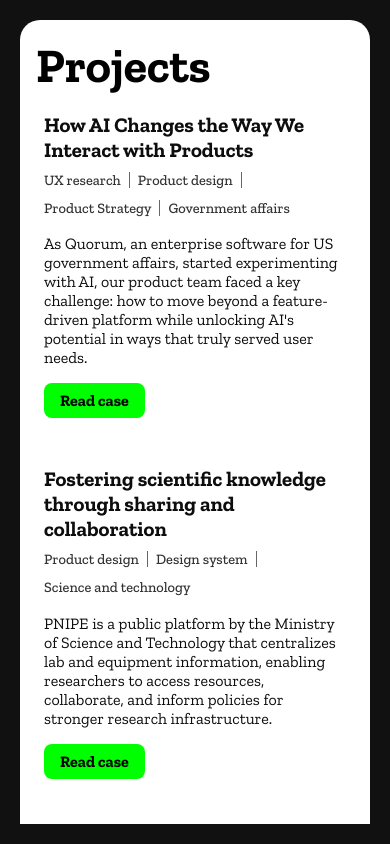
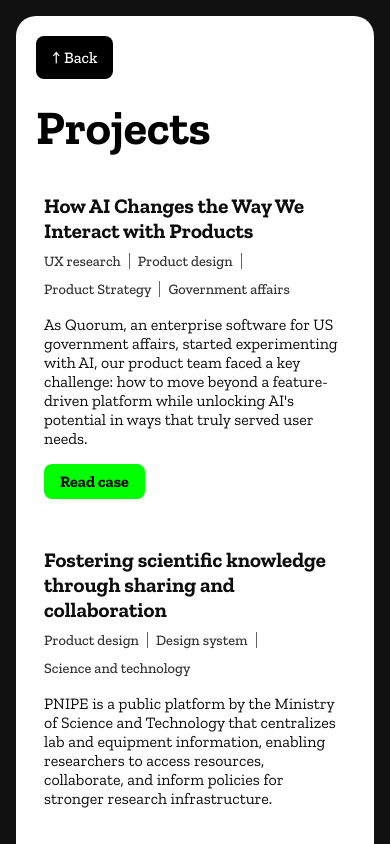
Before and after one commit to Jhbonomo/portfolio.github.io, a plain HTML site: page index.html in a window 390 px wide. Drawn offline with nearby package versions, Linux system fonts and the light colour scheme.

Commit message:
fixed back button

```diff
--- a/assets/css/styles.css
+++ b/assets/css/styles.css
@@ -736,48 +736,55 @@
         background: #fff;
         overflow-y: auto;
         -webkit-overflow-scrolling: touch;
+        padding: 20px;
+        margin: 16px 16px 0 16px;
     }
 
-    /* Make back button more prominent */
+    /* Position back button at the top with proper spacing */
     .back-button {
-        position: fixed;
-        top: 20px;
-        left: 20px;
-        background: rgba(0, 0, 0, 0.8);
+        position: relative;
+        background: #000;
         color: #fff;
-        border: 2px solid rgba(255, 255, 255, 0.3);
+        border: none;
         border-radius: 8px;
-        padding: 0.75rem 1rem;
-        z-index: 1001;
-        backdrop-filter: blur(10px);
-        -webkit-backdrop-filter: blur(10px);
+        padding: 12px 16px;
+        margin-bottom: 20px;
+        font-size: 16px;
+        font-weight: 500;
+        cursor: pointer;
+        transition: all 0.3s ease;
+        display: inline-block;
+        align-self: flex-start;
+    }
+
+    .back-button:hover {
+        background: #333;
+        transform: translateY(-1px);
+    }
+
+    /* Clean up the projects title */
+    .cases > h2 {
+        font-size: 32px;
+        font-weight: 700;
+        margin: 0 0 20px 0;
+        color: #000;
+        line-height: 1.2;
+    }
+
+    /* Clean up the projects container */
+    .cases > .projects {
+        background: transparent;
+        margin: 0;
+        padding: 0;
+        border-radius: 0;
     }
 }
 
 /* ==========================================================================
-   CSS-ONLY FALLBACK FOR MOBILE NAVIGATION
+   MOBILE NAVIGATION STYLES
    ========================================================================== */
 
-/* If JavaScript is disabled, show projects section on mobile after a delay */
 @media (max-width: 1023px) {
-    /* After 5 seconds, show projects section if it's still hidden */
-    .cases:not([style*="display: flex"]):not([style*="display:block"]) {
-        animation: showProjectsFallback 5s forwards;
-    }
-
-    @keyframes showProjectsFallback {
-        0% {
-            display: none;
-            opacity: 0;
-            transform: translateY(100%);
-        }
-        100% {
-            display: flex !important;
-            opacity: 1;
-            transform: translateY(0);
-        }
-    }
-
     /* Make the projects heading more prominent and always visible */
     .projects-heading {
         position: fixed !important;
```
